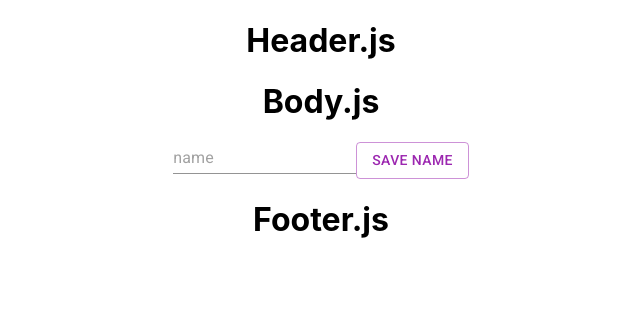
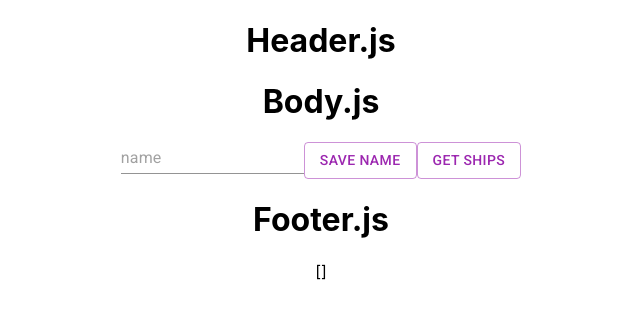
Before and after one commit to devjanaprime/lamportReduxTemplate, a React (Create React App) app: page / in a window 1280 px wide. Shown: the top 318 px of the page, without its empty margins (319-959 px from the left). Built offline with nearby package versions, Linux system fonts and the light colour scheme; no server answers.

Commit message:
end of axios lecture

```diff
--- a/package.json
+++ b/package.json
@@ -8,6 +8,7 @@
     "@testing-library/jest-dom": "^4.2.4",
     "@testing-library/react": "^9.3.2",
     "@testing-library/user-event": "^7.1.2",
+    "axios": "^0.19.2",
     "express": "^4.17.1",
     "react": "^16.13.1",
     "react-dom": "^16.13.1",
--- a/src/Components/App/App.js
+++ b/src/Components/App/App.js
@@ -4,18 +4,29 @@ import Body from '../Body/Body';
 import Header from '../Header/Header';
 import Footer from '../Footer/Footer';
 import { connect } from 'react-redux';
+import axios from 'axios';
 
 class App extends React.Component{
   componentDidMount(){
     console.log( this.props );
+    this.getBuzz();
   }
+
+  getBuzz = () =>{
+    axios.get( '/test' ).then( (response)=>{
+        console.log( 'back from GET:', response.data );
+    } ).catch( ( err )=>{
+      alert( 'nope' );
+      console.log( 'err');
+    })
+  } // end getBuzz
 
   render() {
     return (
       <div className="App">
         <Header />
         <Body dispatch={ this.props.dispatch }/>
-        <Footer />
+        <Footer reduxState={ this.props.reduxState }/>
       </div>
     ); // end return
   } // end render
--- a/src/Components/Body/Body.js
+++ b/src/Components/Body/Body.js
@@ -40,6 +40,15 @@ class Body extends Component{
     ) // end dispatch
   } // end handle click
 
+  handleShipsClick = () =>{
+    console.log( 'in handleShipsClick' );
+    this.props.dispatch(
+      {
+        type: 'getShips'
+      } // end object being dispatched
+    ) // end dispatch
+  } // end handle click
+
   render() {
     return (
       <div>
@@ -47,6 +56,7 @@ class Body extends Component{
         <MuiThemeProvider theme={ myTheme }>
           <TextField placeholder="name" onChange={ this.handleChange }></TextField>
           <Button color="primary" variant="outlined" onClick={ this.handleClick }>Save Name</Button>
+          <Button color="primary" variant="outlined" onClick={ this.handleShipsClick }>Get Ships</Button>
         </MuiThemeProvider>
       </div>
     ); // end return
--- a/src/Components/Footer/Footer.js
+++ b/src/Components/Footer/Footer.js
@@ -5,6 +5,7 @@ class Footer extends Component{
     return (
       <div>
         <h1>Footer.js</h1>
+        <p>{ JSON.stringify( this.props.reduxState ) }</p>
       </div>
     ); // end return
   } // end render
--- a/src/index.js
+++ b/src/index.js
@@ -5,11 +5,23 @@ import App from './Components/App/App';
 import { createStore } from 'redux';
 import { Provider } from 'react-redux';
 import * as serviceWorker from './serviceWorker';
+import axios from 'axios';
 
-const reducerInitialState = 0;
+const reducerInitialState = [];
 // set up reducer before you can create a store
 const myReducer = ( state=reducerInitialState, action )=>{
   console.log( 'myReducer:', state, action );
+  if( action.type === 'setName' ){
+    state = [ ...state, action.payload ];
+  }
+  if( action.type === 'getShips' ){
+    axios.get( 'https://swapi.dev/api/starships' ).then( (response)=>{
+        console.log( 'back from starshps GET:', response.data );
+    } ).catch( ( err )=>{
+      alert( 'nope' );
+      console.log( 'err');
+    })
+  }
   return state;
 }
 // create store with reducer, to be provided to app
```
Also changed, not shown: 1 other file (tests, documents, lock files or other folders).
